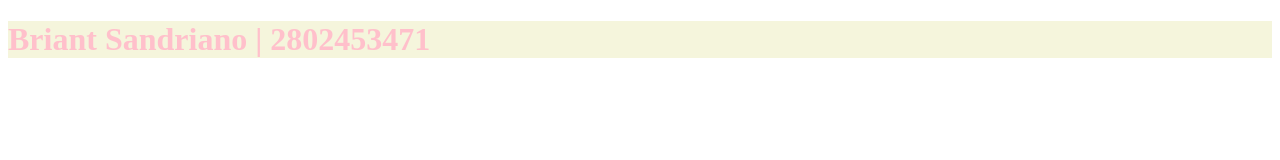
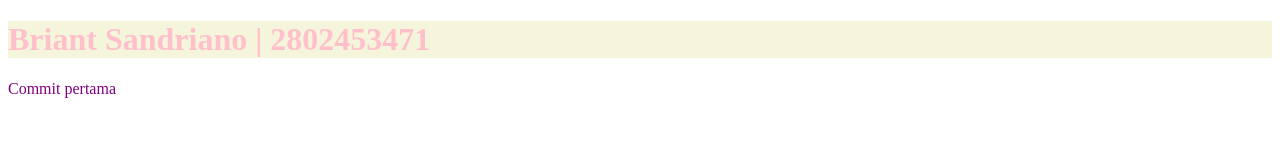
Before and after one commit to Briant-s/assigntment-createrepo, a plain HTML site: page index.html in a window 1280 px wide. Drawn offline with Linux system fonts and the light colour scheme.

Commit message:
commit-pertama

```diff
--- a/index.html
+++ b/index.html
@@ -9,11 +9,15 @@
         background-color: beige;
         color: pink;
     }
+    .commit {
+        color: purple;
+    }
+
     </style>
-
 
 </head>
 <body>
     <h1 class = "judul">Briant Sandriano | 2802453471</h1>
+    <p class = "commit">Commit pertama</p>
 </body>
 </html>
```
